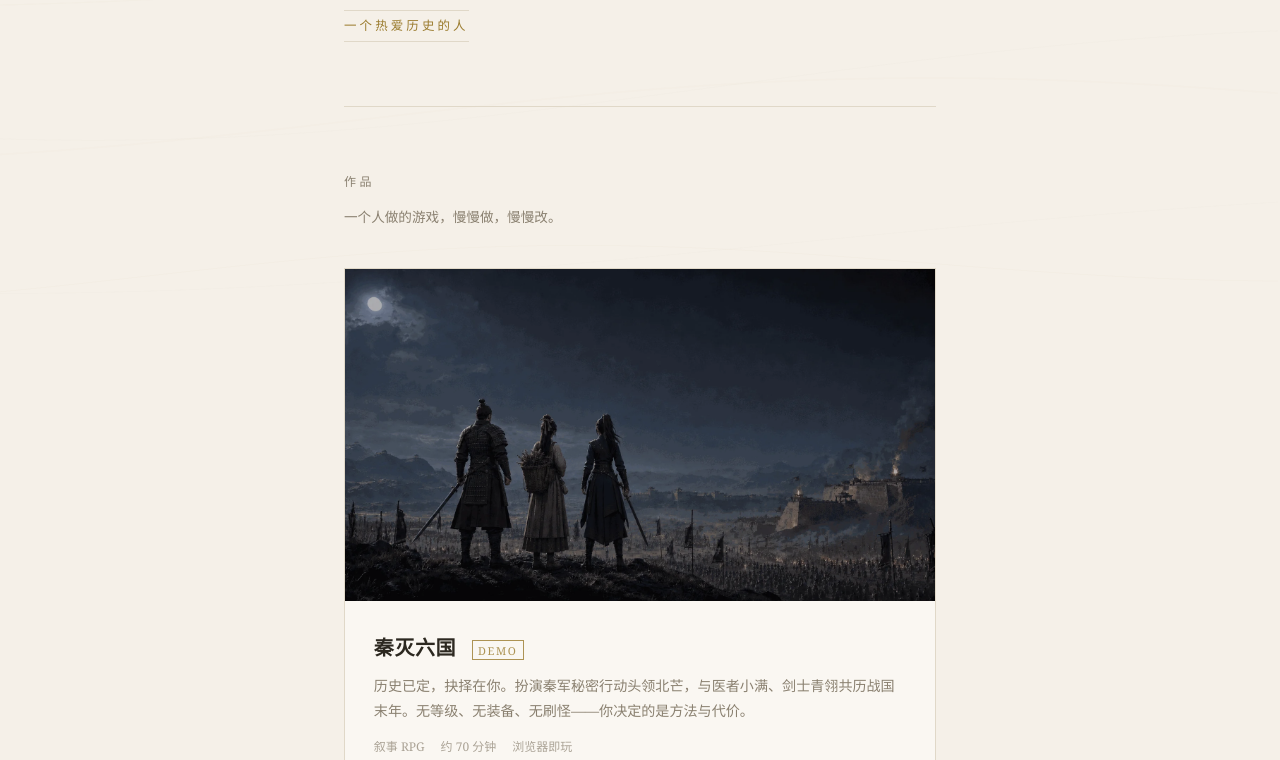
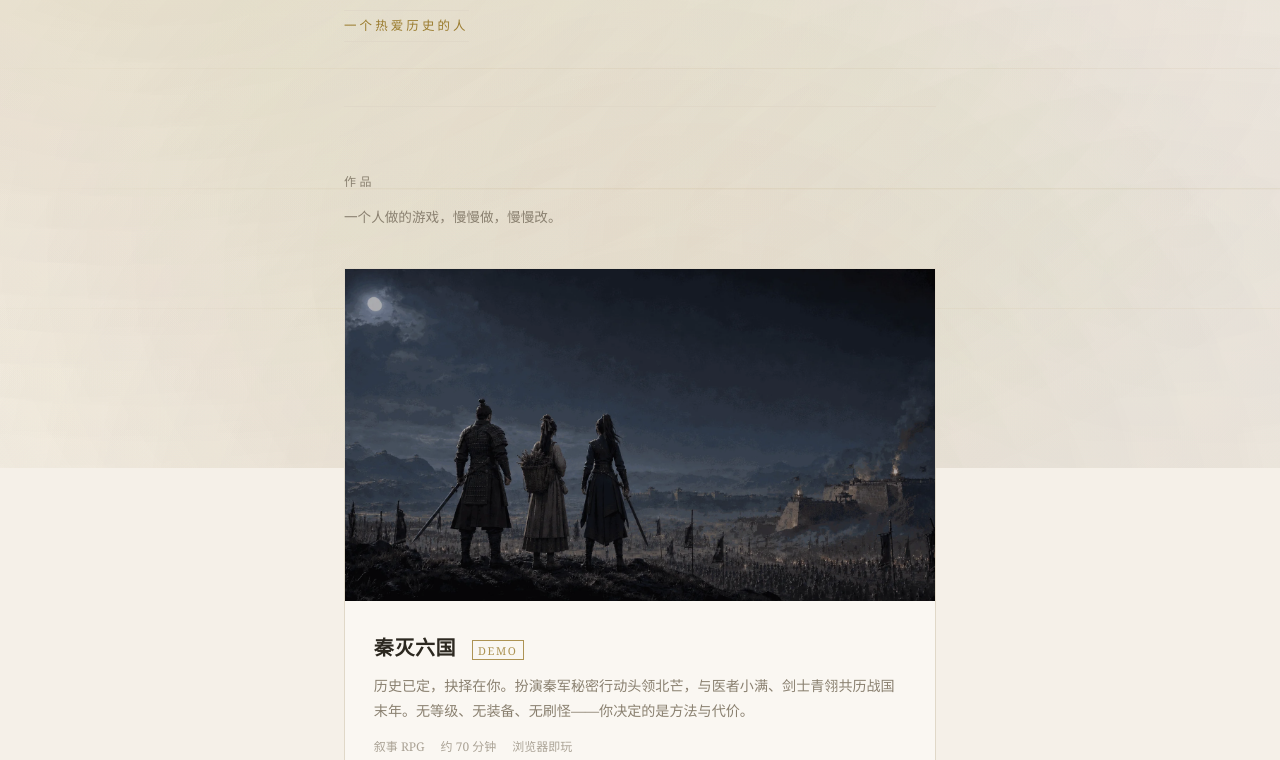
Before and after one commit to BeiMangYiSui/BeiMangYiSui.github.io, a plain HTML site: page index.html in a window 1280 px wide. Shown: the part 332-1092 px from the top of the page. Drawn offline with Linux system fonts and the light colour scheme.

Commit message:
fix: CSS-only flowing background (no JS canvas)

```diff
--- a/index.html
+++ b/index.html
@@ -16,7 +16,6 @@
   --accent: #9a7b2d;
   --line: #e0d8c8;
   --line-dark: #c8bfb0;
-  --gold: #b8953f;
 }
 
 body {
@@ -28,18 +27,77 @@ body {
   overflow-x: hidden;
 }
 
-/* 流动背景 */
+/* 流动背景 - 纯CSS实现 */
 .flow-bg {
   position: fixed;
   top: 0; left: 0;
   width: 100%; height: 100%;
   z-index: -1;
+  overflow: hidden;
+}
+
+.flow-wave {
+  position: absolute;
+  width: 200%;
+  height: 200%;
+  top: -50%;
+  left: -50%;
+  background:
+    radial-gradient(ellipse at 30% 40%, rgba(154,123,45,0.08) 0%, transparent 50%),
+    radial-gradient(ellipse at 70% 60%, rgba(138,128,112,0.06) 0%, transparent 50%),
+    radial-gradient(ellipse at 50% 80%, rgba(154,123,45,0.05) 0%, transparent 40%);
+  animation: flow 20s ease-in-out infinite;
+}
+
+.flow-wave:nth-child(2) {
+  animation-delay: -7s;
+  animation-duration: 25s;
+  opacity: 0.6;
+}
+
+.flow-wave:nth-child(3) {
+  animation-delay: -14s;
+  animation-duration: 30s;
   opacity: 0.4;
 }
 
-.flow-bg canvas {
+@keyframes flow {
+  0%, 100% { transform: translate(0, 0) rotate(0deg) scale(1); }
+  25% { transform: translate(2%, 3%) rotate(1deg) scale(1.02); }
+  50% { transform: translate(-1%, 2%) rotate(-1deg) scale(0.98); }
+  75% { transform: translate(3%, -1%) rotate(0.5deg) scale(1.01); }
+}
+
+/* 麦浪线条 */
+.wheat-lines {
+  position: fixed;
+  top: 0; left: 0;
   width: 100%; height: 100%;
-  display: block;
+  z-index: -1;
+  opacity: 0.15;
+}
+
+.wheat-line {
+  position: absolute;
+  width: 200%;
+  height: 1px;
+  background: linear-gradient(90deg,
+    transparent 0%,
+    var(--accent) 20%,
+    var(--accent) 80%,
+    transparent 100%);
+  animation: wave 8s ease-in-out infinite;
+}
+
+.wheat-line:nth-child(1) { top: 20%; animation-delay: 0s; }
+.wheat-line:nth-child(2) { top: 35%; animation-delay: -2s; opacity: 0.7; }
+.wheat-line:nth-child(3) { top: 50%; animation-delay: -4s; opacity: 0.5; }
+.wheat-line:nth-child(4) { top: 65%; animation-delay: -1s; opacity: 0.8; }
+.wheat-line:nth-child(5) { top: 80%; animation-delay: -3s; opacity: 0.6; }
+
+@keyframes wave {
+  0%, 100% { transform: translateX(-5%) scaleY(1); opacity: 0.3; }
+  50% { transform: translateX(5%) scaleY(1.5); opacity: 0.8; }
 }
 
 .container {
@@ -302,7 +360,18 @@ footer .footer-note {
 
 <!-- 流动背景 -->
 <div class="flow-bg">
-  <canvas id="flowCanvas"></canvas>
+  <div class="flow-wave"></div>
+  <div class="flow-wave"></div>
+  <div class="flow-wave"></div>
+</div>
+
+<!-- 麦浪线条 -->
+<div class="wheat-lines">
+  <div class="wheat-line"></div>
+  <div class="wheat-line"></div>
+  <div class="wheat-line"></div>
+  <div class="wheat-line"></div>
+  <div class="wheat-line"></div>
 </div>
 
 <div class="container">
@@ -358,56 +427,5 @@ footer .footer-note {
 
 </div>
 
-<script>
-// 流动背景 - 像水波一样缓慢流动的线条
-(function() {
-  const canvas = document.getElementById('flowCanvas');
-  const ctx = canvas.getContext('2d');
-
-  let w, h;
-  let time = 0;
-
-  function resize() {
-    w = canvas.width = window.innerWidth;
-    h = canvas.height = window.innerHeight;
-  }
-
-  window.addEventListener('resize', resize);
-  resize();
-
-  // 生成流动的波浪线
-  function drawWave(yOffset, amplitude, frequency, speed, color, lineWidth) {
-    ctx.beginPath();
-    for (let x = 0; x <= w; x += 3) {
-      const y = yOffset +
-        Math.sin(x * frequency + time * speed) * amplitude +
-        Math.sin(x * frequency * 0.5 + time * speed * 0.7) * amplitude * 0.5;
-      if (x === 0) ctx.moveTo(x, y);
-      else ctx.lineTo(x, y);
-    }
-    ctx.strokeStyle = color;
-    ctx.lineWidth = lineWidth;
-    ctx.stroke();
-  }
-
-  function animate() {
-    ctx.clearRect(0, 0, w, h);
-    time += 0.008;
-
-    // 多层波浪，营造流动感
-    drawWave(h * 0.3, 30, 0.003, 1, 'rgba(154, 123, 45, 0.06)', 1);
-    drawWave(h * 0.35, 40, 0.002, 0.8, 'rgba(154, 123, 45, 0.04)', 1.5);
-    drawWave(h * 0.5, 50, 0.0025, 0.6, 'rgba(138, 128, 112, 0.05)', 1);
-    drawWave(h * 0.55, 35, 0.003, 0.9, 'rgba(154, 123, 45, 0.03)', 2);
-    drawWave(h * 0.7, 45, 0.002, 0.7, 'rgba(138, 128, 112, 0.04)', 1);
-    drawWave(h * 0.75, 25, 0.004, 1.1, 'rgba(154, 123, 45, 0.05)', 1);
-
-    requestAnimationFrame(animate);
-  }
-
-  animate();
-})();
-</script>
-
 </body>
 </html>
```
